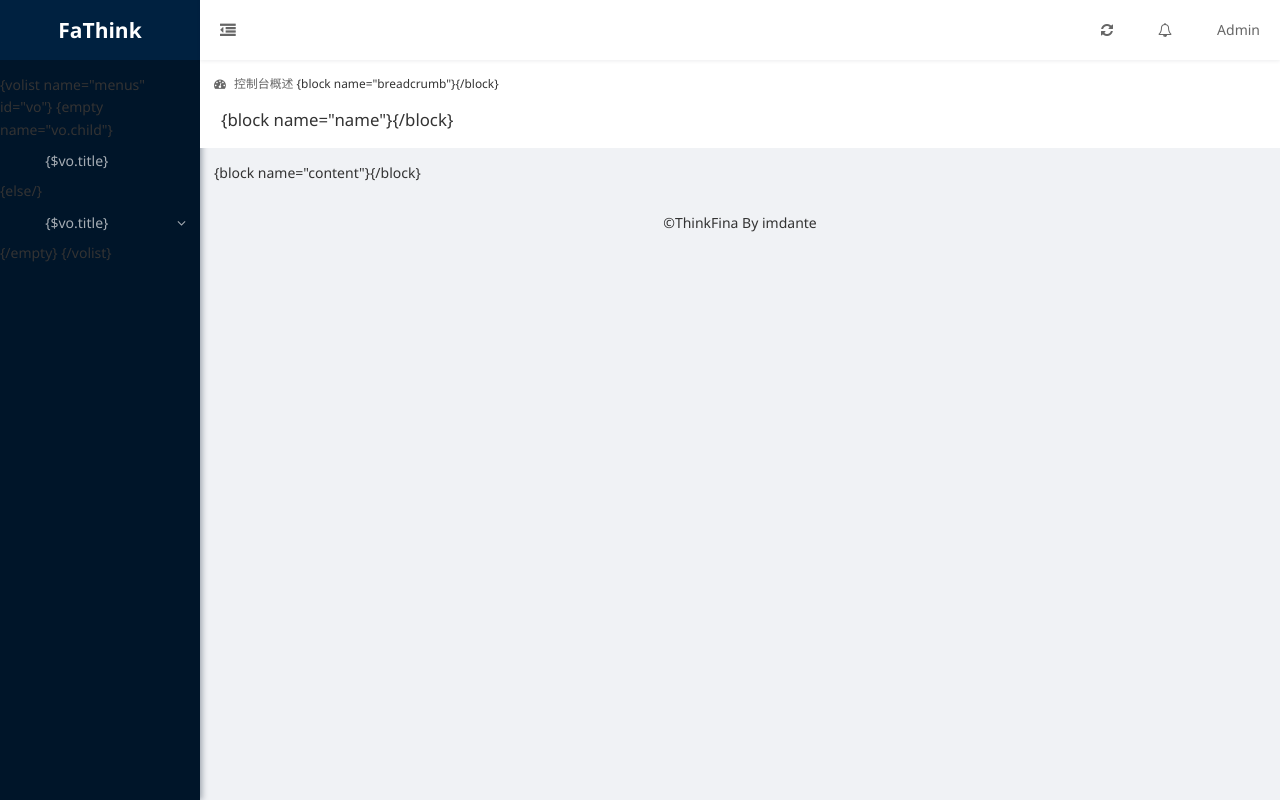
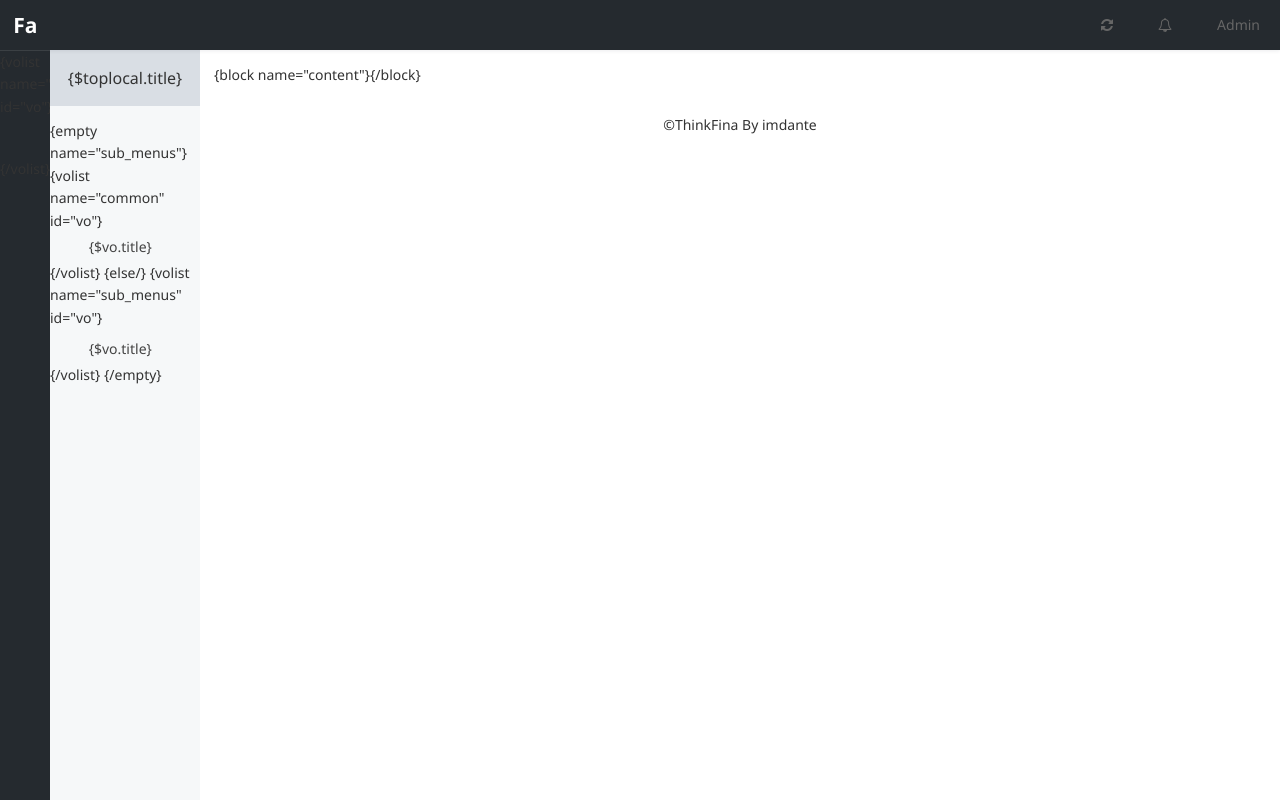
Before and after one commit to wcjan123456/fathink, a PHP site: page /application/fa/view/common.html in a window 1280 px wide. Run offline with PHP 8.4, Linux system fonts and the light colour scheme; some libraries are stand-ins or nearby versions.

Commit message:
修改界面

```diff
--- a/application/fa/controller/Finance.php
+++ b/application/fa/controller/Finance.php
@@ -30,4 +30,8 @@
 
         return $this->fetch();
     }
+
+    public function wages(){
+        return $this->fetch();
+    }
 }
--- a/application/fa/view/common.html
+++ b/application/fa/view/common.html
@@ -14,11 +14,10 @@
 </head>
 <body>
 <header class="am-topbar am-topbar-fixed-top">
-    <ul class="am-nav am-nav-pills am-topbar-nav">
-        <li>
-            <a href="javascript:;" onclick="hideAside()" class="am-icon-outdent am-text-lg"></a>
-        </li>
-    </ul>
+    <div class="am-g">
+        <h1 class="am-topbar-brand">
+            <a href="/fa?spm={:md5('fa')}">Fa</a>
+        </h1>
         <ul class="am-nav am-nav-pills am-topbar-nav am-topbar-right">
             <li><a href="javascript:im.clearCache();" class="am-icon-refresh"></a></li>
             <li><a href="#" class="am-icon-bell-o"></a></li>
@@ -36,41 +35,28 @@
         </ul>
 </header>
 <aside class="aside">
-    <h1 class="am-aside-brand">
-        <a  href="/fa?position=topbrand">FaThink</a>
-    </h1>
-    <ul class="am-list aside-nav" id="asideNav">
+    <ul class="am-nav">
         {volist name="menus" id="vo"}
-        {empty name="vo.child"}
-        <li><a href="{$vo.name|url}"><span class="am-icon-fw {$vo.icon}"></span> {$vo.title}</a></li>
-        {else/}
-        <li class="am-panel">
-            <a data-am-collapse="{parent: '#asideNav', target: '#nav-{$vo.id}'}">
-                <span class="{$vo.icon} am-icon-fw"></span> {$vo.title}
-                <i class="am-icon-angle-down"></i>
-            </a>
-            <ul class="am-list am-collapse" id="nav-{$vo.id}">
-                {volist name="vo.child" id="v"}
-                <li><a href="{$v.name|url}">
-                    <span class="am-icon-fw {$v.icon}"></span> {$v.title}</a></li>
-                {/volist}
-            </ul>
-        </li>
-        {/empty}
+        <li><a href="{$vo.name|reurl}?spm={$vo.id|md5}"><i class="am-icon-fw {$vo.icon}"></i> <span>{$vo.title}</span></a></li>
         {/volist}
     </ul>
 </aside>
+<div class="aside-sub">
+    <div class="aside-subbar">{$toplocal.title}</div>
+    <ul class="am-nav">
+        {empty name="sub_menus"}
+        {volist name="common" id="vo"}
+        <li><a href="{$vo.name|url}"><span class="am-icon-fw {$vo.icon}"></span> {$vo.title}</a></li>
+        {/volist}
+        {else/}
+        {volist name="sub_menus" id="vo"}
+        <li><a href="{$vo.name|url}"><span class="am-icon-fw {$vo.icon}"></span> {$vo.title}</a></li>
+        {/volist}
+        {/empty}
+    </ul>
+</div>
 <div class="main">
-    <section class="am-page-header">
-        <ol class="am-breadcrumb am-breadcrumb-slash">
-            <li><a href="{:url('index/index')}" class="am-icon-dashboard"> 控制台概述</a></li>
-            {block name="breadcrumb"}{/block}
-        </ol>
-        <h3 class="am-page-name">{block name="name"}{/block}</h3>
-    </section>
-    <div class="am-padding-horizontal">
     {block name="content"}{/block}
-    </div>
     <footer class="am-padding-vertical-xl am-text-center">
         &copy;ThinkFina By imdante
     </footer>
--- a/application/fa/view/finance/create_item.html
+++ b/application/fa/view/finance/create_item.html
@@ -7,6 +7,9 @@
 {block name="name"}添加收支记录{/block}
 {block name="content"}
 <div class="am-panel am-panel-default am-panel-ova">
+    <div class="am-panel-hd">
+        <h3 class="am-panel-title">添加收支记录</h3>
+    </div>
     <div class="am-panel-bd">
         <form action="action" method="POST" role="form" class="am-form am-form-horizontal">
             <div class="am-form-group">
--- a/application/fa/view/projects/create_item.html
+++ b/application/fa/view/projects/create_item.html
@@ -6,8 +6,11 @@
 {block name="name"}新建项目{/block}
 {block name="content"}
 <div class="am-panel am-panel-default am-panel-ova">
+    <div class="am-panel-hd">
+        <h3 class="am-panel-title">新建项目</h3>
+    </div>
     <div class="am-panel-bd">
-        <form class="am-form am-form-horizontal am-margin-top-xl" action="{:url('create_item')}">
+        <form class="am-form am-form-horizontal" action="{:url('create_item')}">
             <div class="am-form-group">
                 <label class="am-u-sm-2 am-form-label">项目名称</label>
                 <div class="am-u-sm-6">
--- a/public/static/css/fa.css
+++ b/public/static/css/fa.css
@@ -1,6 +1,9 @@
 html{font-size: 14px;}
 body{
-    background-color: #f0f2f5;
+
+}
+.am-with-topbar-fixed-top{
+    padding-top: 100px;
 }
 [class*=am-u-]+[class*=am-u-]:last-child{
     float: left
@@ -41,15 +44,30 @@
 .am-topbar{
     border-bottom: none;
     -webkit-box-shadow: 0 1px 4px rgba(0,21,41,.08);
-    background: #fff;
+    background: #252a2f;
     box-shadow: 0 1px 4px rgba(0,21,41,.08);
-    left: 200px;
+    height: 50px;
+    line-height: 50px;
+    min-height: 50px;
+
+}
+.am-topbar-brand{
+    height: 50px;
+    line-height: 50px;
+    overflow: hidden;
+    width: 50px;
+}
+.am-topbar-brand>a {
+    color: #fff;
+    display: block;
 }
 .am-topbar-nav{
     margin: 0;
 }
 .am-topbar-nav>li>a{
     padding: 0 20px;
+    height: 50px;
+    line-height: 50px;
 }
 .am-topbar-nav>li>a:focus,
 .am-topbar-nav>li>a:hover,
@@ -58,60 +76,76 @@
     color: #1d61ff;
     transition-duration: 400ms;
 }
-.am-aside-brand {
-    height: 60px;
+.aside-subbar {
+    height: 56px;
+    line-height: 56px;
+    background-color: #D9DEE4;
     text-align: center;
-    line-height: 60px;
-    overflow: hidden;
-    background-color: #002140;
-    color: #fff;
-}
-.am-aside-brand>a {
-    color: #fff;
+    font-size: 16px;
 }
 p,*+p{
     margin: 0;
 }
-.aside{
+.aside {
     position: fixed;
-    top: 0;
+    top: 50px;
     left: 0;
-    width: 200px;
     bottom: 0;
-    background-color: #001529;
-    -webkit-box-shadow: 2px 0 6px rgba(0,21,41,.35);
-    box-shadow: 2px 0 6px rgba(0,21,41,.35);
+    width: 50px;
+    background-color: #252a2f;
+    overflow: hidden;
+    z-index: 1000;
+    border-top: 1px solid hsla(0,0%,100%,.1);
 }
-.aside-nav li{
-    background-color: transparent;
-    border:none;
+.aside:hover{
+    width:200px;
+    transition-duration: 400ms;
 }
-.aside-nav>li a {
-    color: #a6adb4;
+.aside>.am-nav>li+li{
+    margin: 0;
 }
-.aside-nav>li>a{
-    padding:0 0 0 24px;
+.aside>.am-nav>li>a{
+    white-space: nowrap;
+    color: #fff;
     height: 40px;
     line-height: 40px;
+    border-radius: 0;
+    padding: 0 1em;
 }
-.aside-nav .am-icon-angle-down{
-    float: right;
+.aside>.am-nav>li>a>.am-icon-fw{
+    font-size: 16px;
     margin-right: 1rem;
 }
-.aside-nav>li>ul{
-    background-color: #000c17;
-    padding:.75rem 0;
+.aside>.am-nav>li>a:hover,
+.aside>.am-nav>li>a:focus,
+.aside>.am-nav>li.am-active>a{
+    background-color: #192129;
+    transition-duration: 500ms;
+    color: #1890ff;
 }
-.aside-nav>li>ul>li>a{
-    padding-left: 48px !important;
+.aside-sub{
+    position: fixed;
+    top: 50px;
+    left: 50px;
+    width: 150px;
+    bottom: 0;
+    background-color: #f6f8f9;
+    z-index: 999;
+}
+.aside-sub>.am-nav>li>a {
+    height: 30px;
+    line-height: 30px;
+    padding: 0 0 0 1.25rem;
+    border-radius: 0;
 }
 .main{
     position: fixed;
-    top: 60px;
+    top: 50px;
     left: 200px;
     right: 0;
     bottom: 0;
     overflow-y: auto;
+    padding: 1rem;
 }
 .am-page-header {
     padding: 1rem;
@@ -136,7 +170,7 @@
     margin-bottom: 1rem;
 }
 .am-panel-default .am-panel-hd{
-    background-color: #fff;
+    background-color: #f6f8f9;
 }
 .am-space-rem{
     margin: 0 -.5rem;
@@ -148,7 +182,7 @@
     width: auto;
 }
 .am-table>tbody>tr:first-child>td{
-    border-top: none;
+    border-top-color: #e8e8e8;
 }
 .am-table>tbody>tr>td{
     vertical-align: middle;
```
Also changed, not shown: application/fa/controller/Common.php (+8 -1 lines), application/fa/model/Authorize.php (+52 -0 lines), application/fa/view/finance/wages.html (added, +11 -0 lines), application/fa/view/index/index.html (+0 -10 lines), thinkfina.sql (+9 -9 lines), public/static/wangeditor/wangEditor.min.js. Lines whose indentation alone changed are shown as unchanged.
